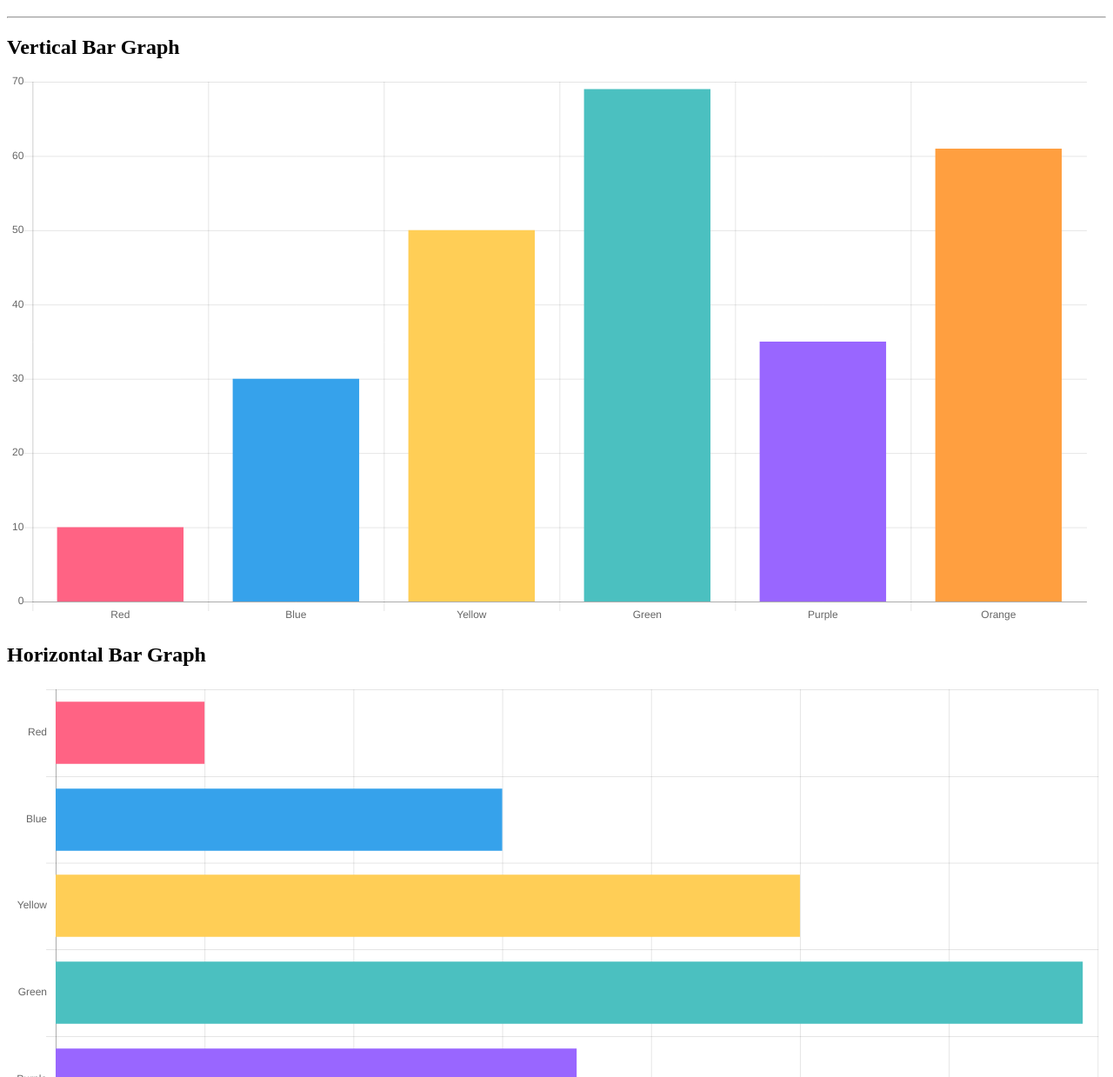
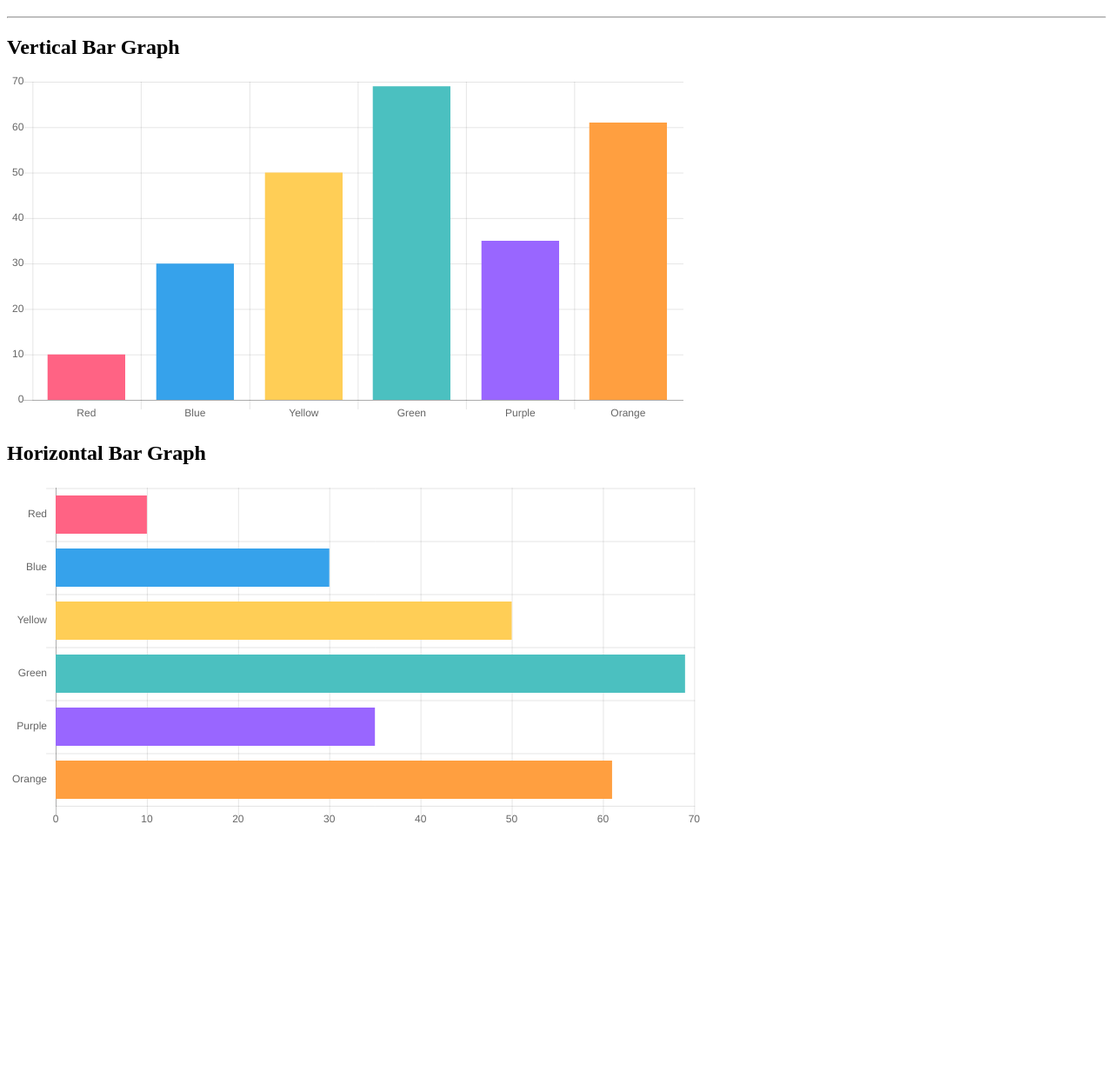
Before and after one commit to Kist221/Chart.js-Boilerplate, a plain HTML site: page index.html in a window 1280 px wide. Shown: the part 61-1300 px from the top of the page at 87% size. After the commit the page ends 1024 px from the top, so only its background shows below. Drawn offline with Linux system fonts and the light colour scheme.

Commit message:
better implemented canvas size limiting

```diff
--- a/index.html
+++ b/index.html
@@ -16,12 +16,12 @@
 
     <div id="chart1">
         <h2>Vertical Bar Graph</h2>
-        <canvas id="verticalBar" width="100%"></canvas>
+        <canvas id="verticalBar" style="max-width: 800px; max-height: 600px;"></canvas>
     </div>
 
     <div id="chart2">
         <h2>Horizontal Bar Graph</h2>
-        <canvas id="horizontalBar" width="100%"></canvas>
+        <canvas id="horizontalBar" style="max-width: 800px; max-height: 600px;"></canvas>
     </div>
 
     <script>
```
